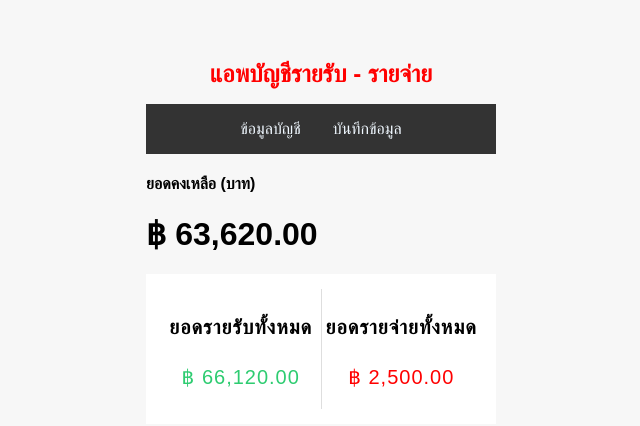
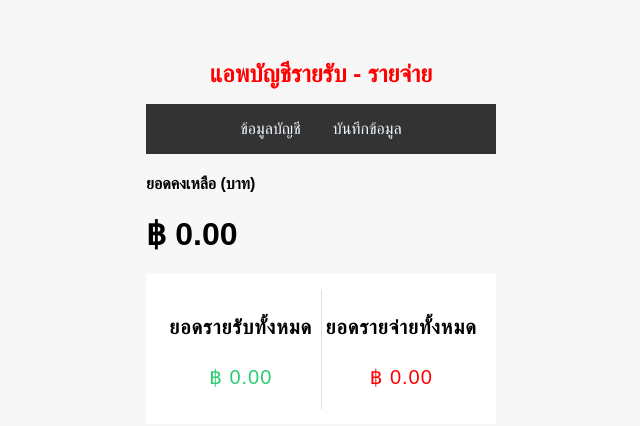
Before and after one commit to Ratchapol147/Ract_app, a React (Create React App) app: page / in a window 1280 px wide. Shown: the part 158-584 px from the top of the page, without its empty margins (319-959 px from the left). Built offline with nearby package versions, Linux system fonts and the light colour scheme; a web font is replaced by a local one.

Commit message:
five commit

```diff
--- a/src/App.js
+++ b/src/App.js
@@ -11,17 +11,11 @@ import { BrowserRouter as Router,Routes,Route,Link} from 'react-router-dom'
 
 
 const design = {color:'red',textAlign:'center',fontSize:'1.5rem'}
-const initState =[
-  {id:1,title:'A',amount:60000},
-  {id:2,title:'B',amount:2040},
-  {id:3,title:'C',amount:-2500},
-  {id:4,title:'D',amount:2040},
-  {id:5,title:'E',amount:2040},
-]
+
 
 function App() {
 
-  const [item,setItems] = useState(initState)
+  const [item,setItems] = useState([])
 
   const [reportIncome,setreportIncome] = useState(0)
   const [reportExpense,setreportExpense] = useState(0)
```
